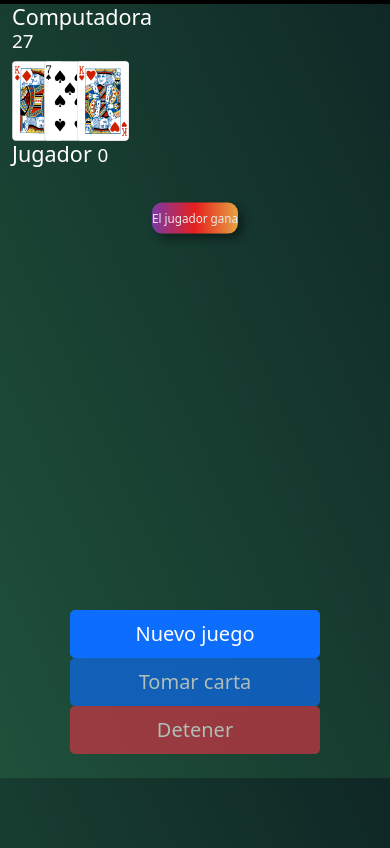
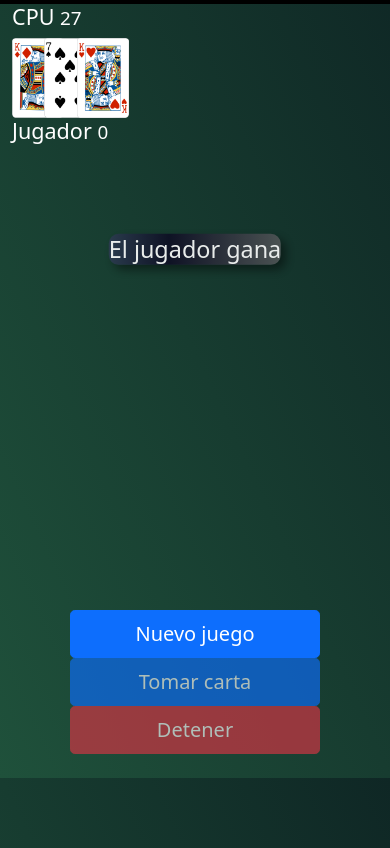
Before and after one commit to Hakidoto/Evaluacion-Formativa-2, a plain HTML site: page index.html in a window 390 px wide. Both pictures are taken after a click on the button "Detener". Shown: the part 66-914 px from the top of the page. Drawn offline with nearby package versions, Linux system fonts and the light colour scheme.

Commit message:
Cambios varios
index.html: Computadora > CPU
styles: Colores del mensaje de victoria cambiados, actualizado display en moviles

```diff
--- a/index.html
+++ b/index.html
@@ -22,7 +22,7 @@
             <div class="text-white">
                 <div class="row justify-content-between flex-grow-1">
                     <div class="col-3">
-                        <h4>Computadora <small id="puntosComputadora">0</small></h4>
+                        <h4>CPU <small id="puntosComputadora">0</small></h4>
                     </div>
                 </div>
             </div>
--- a/styles.css
+++ b/styles.css
@@ -72,8 +72,8 @@ body{
     transform: translate(-50%, 50%);
     max-width:50%;
     max-height: 50%;
-    background: rgb(131,58,180);
-    background: linear-gradient(90deg, rgba(131,58,180,1) 0%, rgba(253,29,29,1) 50%, rgba(252,176,69,1) 100%);
+    background: rgb(44,59,80);
+    background: linear-gradient(90deg, rgba(44,59,80,1) 0%, rgba(14,14,36,1) 35%, rgba(81,86,87,1) 100%);
     color: white;
     font-size:3vw;
     text-align: center;
@@ -83,6 +83,16 @@ body{
     opacity: 0.9;
 }
 
+@media (max-width: 1000px) {
+
+    #mensajeGanador {
+        font-size: 6vw;
+        transform: translate(-50%, 150%);
+     }
+
+}
+
+
 button{
     vertical-align: bottom;
     width: 250px;
```
